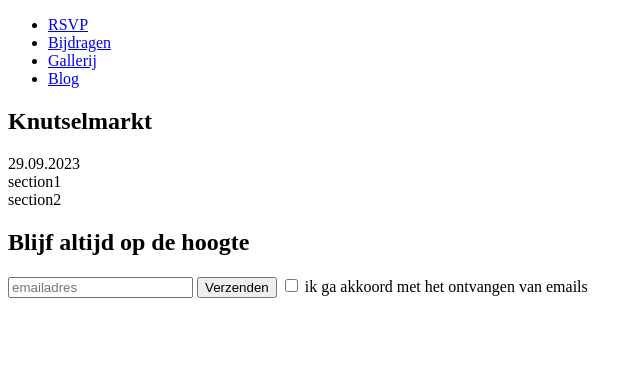
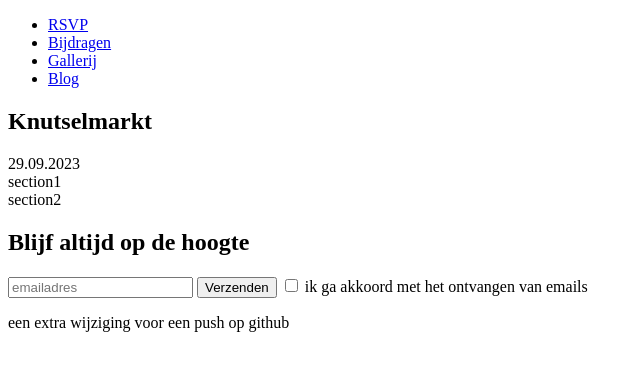
Before and after one commit to Bernardthe3rd/learningchunk1gh, a plain HTML site: page index.html in a window 1280 px wide. Shown: the whole page, without its empty margins (0-642 px from the left). Drawn offline with Linux system fonts and the light colour scheme.

Commit message:
extra wijziging voor github

```diff
--- a/index.html
+++ b/index.html
@@ -36,5 +36,6 @@
             </label>
         </form>
     </footer>
+<p>een extra wijziging voor een push op github</p>
 </body>
 </html>
```
